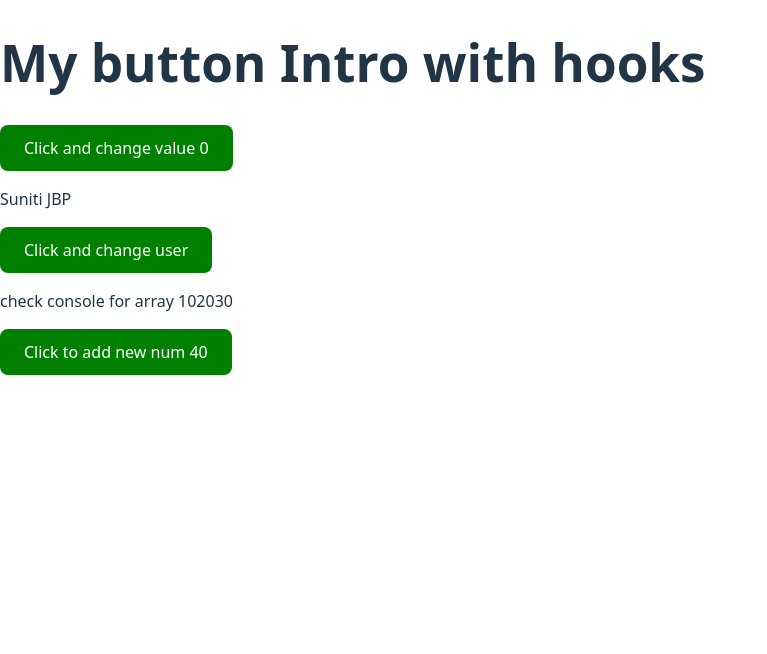
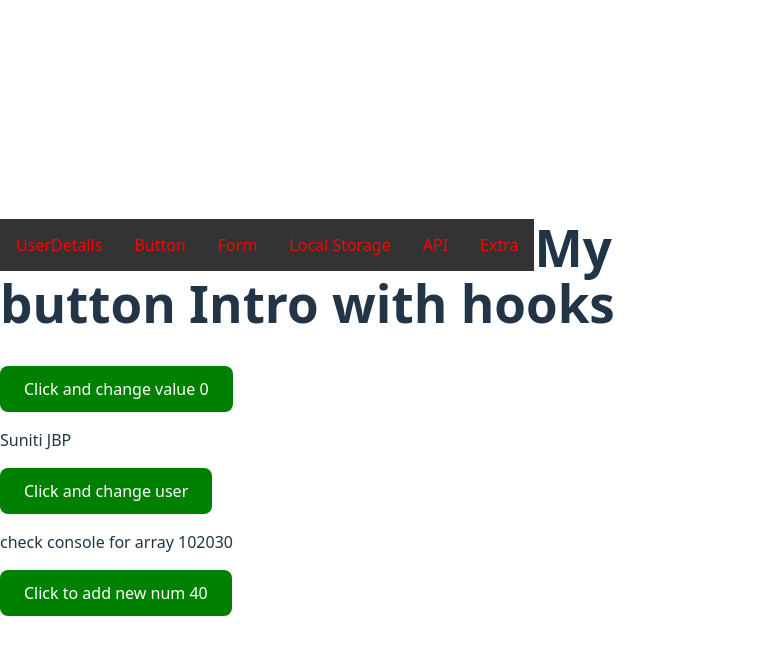
Before and after one commit to Arjana12345/first-react-vite, a React (Vite) app: page /button in a window 1280 px wide. Shown: the top 654 px of the page, without its empty margins (0-767 px from the left). Built offline with nearby package versions, Linux system fonts and the light colour scheme.

Commit message:
Router and links - but css is not correct

```diff
--- a/src/App.jsx
+++ b/src/App.jsx
@@ -1,5 +1,6 @@
 import React from 'react'
 import {Route, Routes} from 'react-router-dom'
+import Home from './components/Home'
 import Card from './components/card'
 import Mybutton from './components/mybutton'
 import MyForm from './components/MyForm'
@@ -16,18 +17,16 @@ const App = () => {
 						{"id": "2", "user":"Kartik","designation":"Front end developer"}
 					];
   return (
-	<div>
+	<div style={{ position: 'relative', width: '100%', height: '100%', border: '0px' }} >
+		<Home />
 		<Routes>
-			<Route path= '/' element={<Card userDetails={userData} />}/>
+				<Route path= '/userDetails' element={<Card userDetails={userData} />}/>
 				<Route path='/button' element={<Mybutton />} />
 				<Route path='/form' element={<MyForm />} />
 				<Route path='/localstorage' element={<Storage />} />
 				<Route path='/apicalling' element={<ApiCalling />} />
 				<Route path='/extra' element={<ExtraThing />} />
-
 			</Routes>
-
-
 	</div>
 
   )
--- a/src/assets/css/index.css
+++ b/src/assets/css/index.css
@@ -25,7 +25,7 @@ a:hover {
 body {
   margin: 0;
   display: flex;
-  #place-items: center;
+  place-items: center;
   min-width: 320px;
   min-height: 100vh;
 }
@@ -68,10 +68,19 @@ button:focus-visible {
 }
 
 .card {
-  background-color: pink;
-  border-radius: 10px;
-  margin: 20px;
-  padding: 20px;
+	background-color: pink;
+	border-radius: 10px;
+	margin: 20px;
+	padding: 20px;
+}
+
+.mainCom {
+	position: 'absolute';
+	top: '50px';
+	left: '50px';
+	width: '100px';
+	height: '100px';
+
 }
 .my-button {
   background-color: green;
@@ -81,3 +90,28 @@ button:focus-visible {
   border-radius: 8px;
   cursor: pointer;
 }
+
+.nav {
+  position: 'absolute';
+  top: '20px';
+  left: '20px';
+  width: '100px';
+  height: '100px';
+
+  list-style-type: none;
+  margin: 0;
+  padding: 0;
+  overflow: hidden;
+  background-color: #333333;
+  display: flex;
+  justify-content: center;
+
+  float: left;
+
+  display: block;
+  color: red;
+  text-align: center;
+  padding: 14px 16px;
+  text-decoration: none;
+
+}
--- /dev/null
+++ b/src/components/Home.jsx
@@ -0,0 +1,19 @@
+import React from 'react'
+import { Link } from 'react-router-dom'
+
+const Home = () => {
+  return (
+    <div>
+        {/* these are ancher tag */}
+        <Link to="/userDetails" className="nav">UserDetails</Link>
+        <Link to="/button" className="nav">Button</Link>
+        <Link to="/form" className="nav">Form</Link>
+        <Link to="/localstorage" className="nav">Local Storage</Link>
+        <Link to="/apicalling" className="nav">API</Link>
+        <Link to="/extra" className="nav">Extra</Link>
+
+    </div>
+  )
+}
+
+export default Home
--- a/src/components/card.jsx
+++ b/src/components/card.jsx
@@ -11,7 +11,7 @@ const card = (props) => {
     }
 
   return (
-    <div>
+    <div className="mainCom">
         {
             userDetails.map((userOne, idx) => (
                 <div className="card" key={idx}>
--- a/src/components/mybutton.jsx
+++ b/src/components/mybutton.jsx
@@ -30,7 +30,7 @@ const mybutton = (props) => {
     }
 
   return (
-    <div>
+    <div className="mainCom">
         <h1>My button Intro with hooks</h1>
         <button className="my-button" onClick={changeValue}>Click and change value {num}</button>
 
```
Lines whose indentation alone changed are shown as unchanged.
